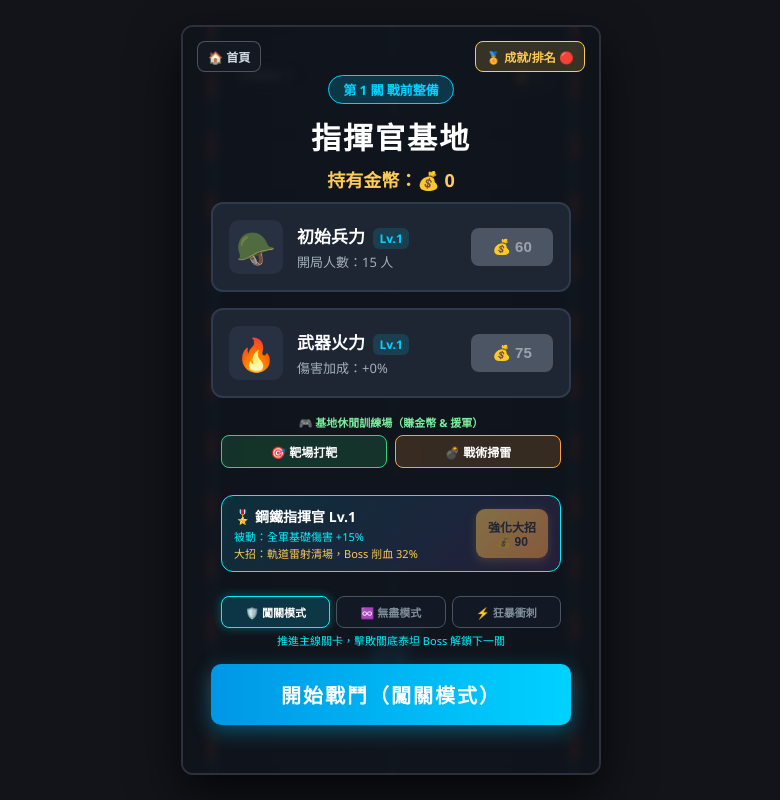
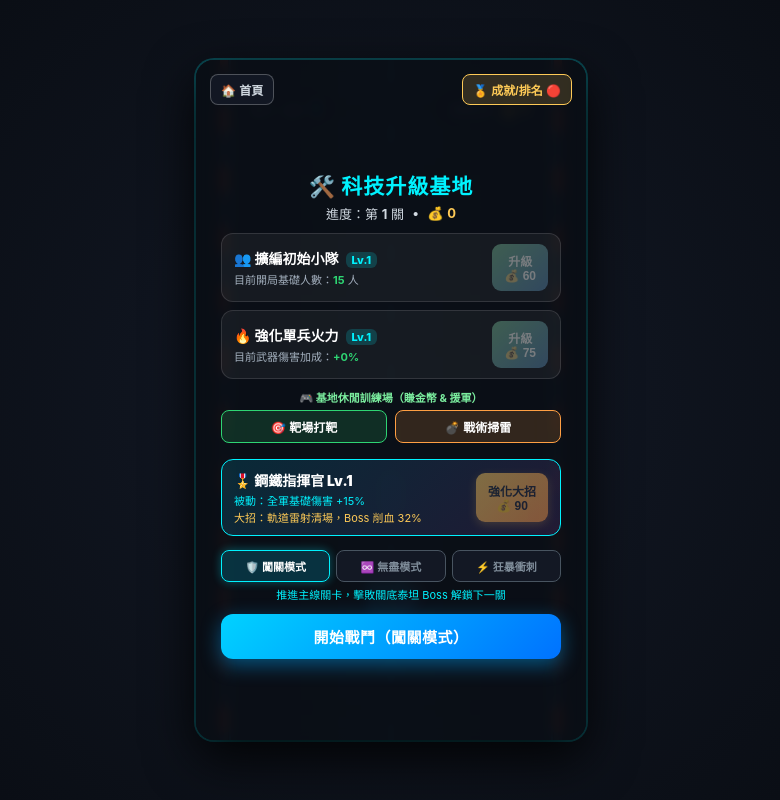
Before and after one commit to Xiaobryant0619/last-war-game, a plain HTML site: page index.html in a window 1280 px wide. Both pictures are taken after a click on the button "🛠️ 科技升級基地". Shown: the whole page, without its empty margins (249-1029 px from the left). Drawn offline with Linux system fonts and the light colour scheme.

Commit message:
Add files via upload

```diff
--- a/index.html
+++ b/index.html
@@ -2,59 +2,78 @@
 <html lang="zh-TW">
 <head>
   <meta charset="UTF-8" />
-  <meta name="viewport" content="width=device-width, initial-scale=1.0, user-scalable=no" />
-  <title>Last War 網頁版 - 基地升級版</title>
+  <meta name="viewport" content="width=device-width, initial-scale=1.0, maximum-scale=1.0, user-scalable=no" />
+  <title>LAST WAR - 末日突圍戰線</title>
   <link rel="stylesheet" href="style.css" />
 </head>
 <body>
-  <div id="game-container">
-    <canvas id="gameCanvas" width="420" height="750"></canvas>
-
-    <!-- 頂部狀態資訊 (關卡與金幣) -->
-    <div id="hud-bar">
-      <div class="hud-badge">STAGE <span id="hud-stage">1</span></div>
-      <div class="hud-badge coin-badge">💰 <span id="hud-coins">0</span></div>
+  <div id="game-wrapper">
+    <!-- 頂部狀態欄 HUD -->
+    <div id="hud">
+      <div class="hud-pill">
+        <span class="hud-label">關卡 / 波次</span>
+        <span id="hud-stage" class="hud-value stage-color">1</span>
+      </div>
+      <div class="hud-pill">
+        <span class="hud-label">軍團金幣</span>
+        <span class="hud-value coin-color">💰 <span id="hud-coins">0</span></span>
+      </div>
     </div>
 
-    <!-- 戰前基地升級商店 -->
-    <div id="shop-overlay">
+    <!-- 遊戲主畫布 -->
+    <canvas id="gameCanvas" width="390" height="680"></canvas>
+
+    <!-- 科技升級基地覆蓋層 -->
+    <div id="shop-overlay" class="panel-overlay hidden">
       <div class="shop-header">
-        <div class="stage-tag">第 <span id="shop-stage">1</span> 關 戰前整備</div>
-        <h2>指揮官基地</h2>
-        <div class="coin-display">持有金幣：💰 <span id="shop-coins">0</span></div>
-      </div>
-
-      <div class="upgrade-cards">
-        <div class="upgrade-card" id="btn-upgrade-troop">
-          <div class="card-icon">🪖</div>
-          <div class="card-info">
-            <div class="card-title">初始兵力 <span class="lv-tag">Lv.<span id="lv-troop">1</span></span></div>
-            <div class="card-desc">開局人數：<span id="val-troop">6</span> 人</div>
-          </div>
-          <button class="buy-btn">💰 <span id="cost-troop">50</span></button>
-        </div>
-
-        <div class="upgrade-card" id="btn-upgrade-dmg">
-          <div class="card-icon">🔥</div>
-          <div class="card-info">
-            <div class="card-title">武器火力 <span class="lv-tag">Lv.<span id="lv-dmg">1</span></span></div>
-            <div class="card-desc">傷害加成：<span id="val-dmg">+0%</span></div>
-          </div>
-          <button class="buy-btn">💰 <span id="cost-dmg">60</span></button>
+        <h2>🛠️ 科技升級基地</h2>
+        <div class="shop-status">
+          <span>進度：第 <b id="shop-stage">1</b> 關</span>
+          <span>•</span>
+          <span class="coin-color">💰 <b id="shop-coins">0</b></span>
         </div>
       </div>
 
-      <button id="start-btn">出擊！START</button>
+      <div class="upgrade-list">
+        <!-- 升級項目 1：初始兵力 -->
+        <div id="btn-upgrade-troop" class="upgrade-card">
+          <div class="upgrade-info">
+            <div class="upgrade-title">👥 擴編初始小隊 <span class="lv-tag">Lv.<span id="lv-troop">1</span></span></div>
+            <div class="upgrade-desc">目前開局基礎人數：<b id="val-troop">15</b> 人</div>
+          </div>
+          <button class="buy-btn">
+            升級<br />💰 <span id="cost-troop">60</span>
+          </button>
+        </div>
+
+        <!-- 升級項目 2：武器火力 -->
+        <div id="btn-upgrade-dmg" class="upgrade-card">
+          <div class="upgrade-info">
+            <div class="upgrade-title">🔥 強化單兵火力 <span class="lv-tag">Lv.<span id="lv-dmg">1</span></span></div>
+            <div class="upgrade-desc">目前武器傷害加成：<b id="val-dmg">+0%</b></div>
+          </div>
+          <button class="buy-btn">
+            升級<br />💰 <span id="cost-dmg">75</span>
+          </button>
+        </div>
+      </div>
+
+      <!-- game.js 會自動在此處動態插入：英雄大招強化卡、模式選擇器、小遊戲訓練場 -->
+
+      <button id="start-btn" class="primary-btn">開始戰鬥</button>
     </div>
 
-    <!-- 結算畫面 -->
-    <div id="overlay" class="hidden">
-      <h1 id="overlay-title">VICTORY!</h1>
-      <p id="overlay-desc">成功突破防線</p>
-      <div id="reward-box">本局獲得：💰 +<span id="earned-coins">0</span></div>
-      <button id="restart-btn">返回基地整備</button>
+    <!-- 戰鬥結算覆蓋層 -->
+    <div id="overlay" class="panel-overlay hidden">
+      <h1 id="overlay-title">STAGE CLEAR!</h1>
+      <p id="overlay-desc">成功突破防線！</p>
+      <div class="reward-box">
+        本局獲得賞金：<span class="coin-color">+<b id="earned-coins">0</b> 💰</span>
+      </div>
+      <button id="restart-btn" class="primary-btn">返回基地整頓</button>
     </div>
   </div>
+
   <script src="game.js"></script>
 </body>
 </html>
--- a/style.css
+++ b/style.css
@@ -1,252 +1,259 @@
 * {
   box-sizing: border-box;
+  user-select: none;
+  -webkit-user-select: none;
+  -webkit-touch-callout: none;
+}
+
+html,
+body {
   margin: 0;
   padding: 0;
-  user-select: none;
+  width: 100%;
+  height: 100%;
+  background: radial-gradient(circle at center, #131926 0%, #070a0f 100%);
+  display: flex;
+  align-items: center;
+  justify-content: center;
+  font-family: -apple-system, BlinkMacSystemFont, "Segoe UI", Roboto, "Noto Sans TC", sans-serif;
+  overflow: hidden;
+  touch-action: none;
 }
 
-body {
-  background-color: #12141a;
-  display: flex;
-  justify-content: center;
-  align-items: center;
-  height: 100vh;
-  font-family: 'Segoe UI', Tahoma, Geneva, Verdana, sans-serif;
+#game-wrapper {
+  position: relative;
+  width: 390px;
+  height: 680px;
+  max-width: 100vw;
+  max-height: 100vh;
+  background: #0d1017;
+  border-radius: 18px;
+  box-shadow: 0 18px 50px rgba(0, 0, 0, 0.85), 0 0 0 2px rgba(0, 242, 254, 0.25);
   overflow: hidden;
 }
 
-#game-container {
-  position: relative;
-  width: 420px;
-  height: 750px;
-  box-shadow: 0 20px 50px rgba(0, 0, 0, 0.7);
-  border-radius: 12px;
-  overflow: hidden;
-  border: 2px solid #2c313c;
-}
-
-canvas {
+#gameCanvas {
   display: block;
-  background: linear-gradient(180deg, #1e2430 0%, #2a3242 100%);
-  cursor: ew-resize;
+  width: 100%;
+  height: 100%;
 }
 
 /* 頂部 HUD 狀態列 */
-#hud-bar {
+#hud {
   position: absolute;
   top: 34px;
   left: 44px;
   right: 44px;
   display: flex;
   justify-content: space-between;
+  align-items: center;
   pointer-events: none;
+  z-index: 15;
 }
 
-.hud-badge {
-  background: rgba(15, 20, 30, 0.8);
-  border: 1px solid rgba(255, 255, 255, 0.15);
-  color: #fff;
-  padding: 4px 12px;
+.hud-pill {
+  background: rgba(12, 17, 27, 0.82);
+  border: 1px solid rgba(255, 255, 255, 0.14);
+  backdrop-filter: blur(4px);
+  padding: 5px 11px;
   border-radius: 20px;
-  font-size: 13px;
-  font-weight: bold;
-  letter-spacing: 0.5px;
+  display: flex;
+  align-items: center;
+  gap: 6px;
+  font-size: 12px;
+  color: #d2dae2;
 }
 
-.coin-badge {
-  color: #feca57;
-  border-color: rgba(254, 202, 87, 0.4);
+.hud-label {
+  font-size: 11px;
+  color: #a4b0be;
 }
 
-/* 戰前基地升級商店 */
-#shop-overlay {
+.hud-value {
+  font-weight: 900;
+  font-size: 14px;
+}
+
+.stage-color {
+  color: #00f2fe;
+}
+
+.coin-color {
+  color: #feca57;
+}
+
+/* 通用彈窗覆蓋層（基地與結算） */
+.panel-overlay {
   position: absolute;
   inset: 0;
-  background: rgba(16, 20, 28, 0.92);
-  backdrop-filter: blur(4px);
+  background: rgba(10, 14, 22, 0.94);
+  backdrop-filter: blur(6px);
   display: flex;
   flex-direction: column;
-  justify-content: space-between;
   align-items: center;
-  padding: 48px 28px;
-  color: #fff;
-  z-index: 10;
+  justify-content: center;
+  padding: 46px 18px 18px;
+  color: #ffffff;
+  text-align: center;
+  z-index: 35;
+  overflow-y: auto;
 }
 
-#shop-overlay.hidden,
-#overlay.hidden {
-  display: none;
+.hidden {
+  display: none !important;
 }
 
+/* 科技升級基地樣式 */
 .shop-header {
-  text-align: center;
-}
-
-.stage-tag {
-  display: inline-block;
-  background: rgba(0, 210, 255, 0.18);
-  color: #00d2ff;
-  border: 1px solid #00d2ff;
-  padding: 4px 14px;
-  border-radius: 16px;
-  font-size: 13px;
-  font-weight: bold;
   margin-bottom: 10px;
 }
 
 .shop-header h2 {
-  font-size: 30px;
-  letter-spacing: 2px;
-  margin-bottom: 8px;
+  margin: 0 0 4px;
+  font-size: 21px;
+  font-weight: 900;
+  color: #00f2fe;
+  letter-spacing: 1px;
 }
 
-.coin-display {
-  font-size: 18px;
-  font-weight: bold;
-  color: #feca57;
+.shop-status {
+  display: flex;
+  align-items: center;
+  justify-content: center;
+  gap: 8px;
+  font-size: 13px;
+  color: #d2dae2;
 }
 
-.upgrade-cards {
+.upgrade-list {
   width: 100%;
+  max-width: 340px;
   display: flex;
   flex-direction: column;
-  gap: 16px;
+  gap: 8px;
+  margin-bottom: 4px;
 }
 
 .upgrade-card {
-  background: #1e2533;
-  border: 2px solid #2f3a4f;
-  border-radius: 12px;
-  padding: 16px;
   display: flex;
   align-items: center;
-  gap: 14px;
+  justify-content: space-between;
+  gap: 10px;
+  background: rgba(255, 255, 255, 0.05);
+  border: 1.5px solid rgba(255, 255, 255, 0.12);
+  border-radius: 12px;
+  padding: 10px 12px;
   cursor: pointer;
-  transition: transform 0.1s, border-color 0.2s;
-}
-
-.upgrade-card:hover {
-  border-color: #00d2ff;
+  transition: border-color 0.2s, transform 0.1s;
 }
 
 .upgrade-card:active {
   transform: scale(0.98);
 }
 
-.card-icon {
-  font-size: 32px;
-  background: #283142;
-  width: 54px;
-  height: 54px;
-  border-radius: 10px;
-  display: flex;
-  justify-content: center;
-  align-items: center;
-}
-
-.card-info {
+.upgrade-info {
+  text-align: left;
   flex: 1;
 }
 
-.card-title {
-  font-size: 17px;
-  font-weight: bold;
-  margin-bottom: 4px;
+.upgrade-title {
+  font-size: 14px;
+  font-weight: 800;
+  color: #ffffff;
+  margin-bottom: 3px;
 }
 
 .lv-tag {
-  font-size: 12px;
-  color: #00d2ff;
-  background: rgba(0, 210, 255, 0.15);
-  padding: 2px 6px;
+  display: inline-block;
+  padding: 1px 6px;
+  margin-left: 4px;
   border-radius: 6px;
-  margin-left: 4px;
+  background: rgba(0, 242, 254, 0.18);
+  color: #00f2fe;
+  font-size: 11px;
 }
 
-.card-desc {
-  font-size: 13px;
+.upgrade-desc {
+  font-size: 11px;
   color: #a4b0be;
 }
 
+.upgrade-desc b {
+  color: #2ed573;
+}
+
 .buy-btn {
-  background: #feca57;
-  color: #1e272e;
+  padding: 8px 12px;
+  border-radius: 9px;
   border: none;
-  border-radius: 8px;
-  padding: 10px 14px;
-  font-size: 15px;
-  font-weight: bold;
+  background: linear-gradient(135deg, #2ed573 0%, #1e90ff 100%);
+  color: #ffffff;
+  font-size: 12px;
+  font-weight: 900;
   cursor: pointer;
-  min-width: 82px;
+  white-space: nowrap;
+  box-shadow: 0 3px 10px rgba(46, 213, 115, 0.3);
 }
 
 .buy-btn.disabled {
-  background: #4b5563;
-  color: #9ca3af;
+  opacity: 0.42;
+  filter: grayscale(0.6);
   cursor: not-allowed;
+  box-shadow: none;
 }
 
-#start-btn {
+/* 主要出擊／返回按鈕 */
+.primary-btn {
   width: 100%;
-  padding: 16px;
-  font-size: 20px;
-  font-weight: bold;
-  letter-spacing: 2px;
-  color: #fff;
-  background: linear-gradient(90deg, #0097e6, #00d2ff);
+  max-width: 340px;
+  margin-top: 6px;
+  padding: 12px 16px;
+  border-radius: 12px;
   border: none;
-  border-radius: 10px;
+  background: linear-gradient(135deg, #00d2ff 0%, #0072ff 100%);
+  color: #ffffff;
+  font-size: 15px;
+  font-weight: 900;
+  letter-spacing: 0.5px;
   cursor: pointer;
-  box-shadow: 0 6px 20px rgba(0, 210, 255, 0.35);
+  box-shadow: 0 6px 20px rgba(0, 168, 255, 0.45);
   transition: transform 0.1s;
 }
 
-#start-btn:active {
-  transform: scale(0.97);
+.primary-btn:active {
+  transform: scale(0.98);
 }
 
-/* 結算畫面 */
-#overlay {
-  position: absolute;
-  inset: 0;
-  background: rgba(15, 18, 25, 0.88);
-  display: flex;
-  flex-direction: column;
-  justify-content: center;
-  align-items: center;
-  color: #fff;
-  gap: 16px;
-  z-index: 20;
+/* 結算畫面樣式 */
+#overlay h1 {
+  margin: 0 0 8px;
+  font-size: 32px;
+  font-weight: 900;
+  letter-spacing: 1.5px;
 }
 
-#overlay h1 {
-  font-size: 38px;
-  letter-spacing: 2px;
+#overlay p {
+  margin: 0 0 18px;
+  font-size: 14px;
+  color: #d2dae2;
 }
 
-#reward-box {
-  background: rgba(254, 202, 87, 0.15);
-  border: 1px solid #feca57;
-  color: #feca57;
-  padding: 8px 20px;
-  border-radius: 20px;
-  font-size: 18px;
+.reward-box {
+  background: rgba(254, 202, 87, 0.12);
+  border: 1.5px solid rgba(254, 202, 87, 0.45);
+  border-radius: 12px;
+  padding: 12px 24px;
+  font-size: 16px;
   font-weight: bold;
+  margin-bottom: 22px;
 }
 
-#restart-btn {
-  padding: 14px 32px;
-  font-size: 18px;
-  font-weight: bold;
-  color: #fff;
-  background: #00a8ff;
-  border: none;
-  border-radius: 8px;
-  cursor: pointer;
-  margin-top: 8px;
-  transition: transform 0.1s;
+/* 小螢幕手機自動滿版適配 */
+@media (max-width: 420px) {
+  #game-wrapper {
+    width: 100vw;
+    height: 100dvh;
+    border-radius: 0;
+    box-shadow: none;
+  }
 }
-
-#restart-btn:active {
-  transform: scale(0.95);
-}
```
